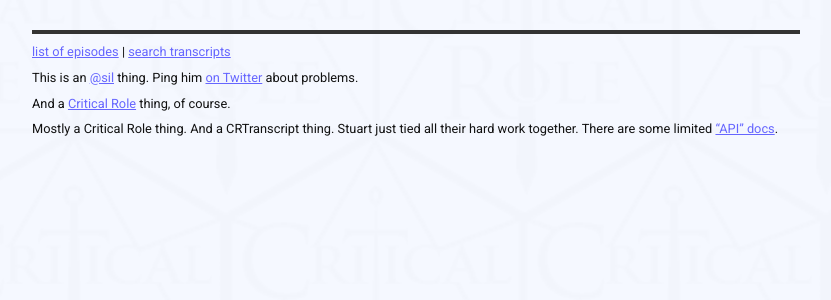
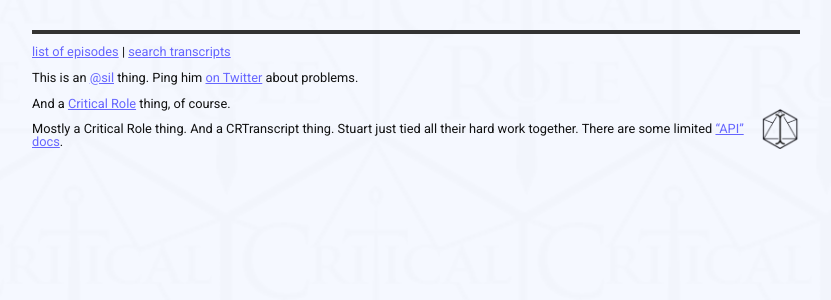
Before and after one commit to stuartlangridge/crtrsrch, a PHP site: page / in a window 1280 px wide. Shown: the part 500-800 px from the top of the page, without its empty margins (224-1055 px from the left). Run offline with PHP 8.4, Linux system fonts and the light colour scheme; some web fonts are replaced.

Commit message:
put the logo in the footer

```diff
--- a/style.css
+++ b/style.css
@@ -41,6 +41,9 @@
 footer {
     border-top: 4px solid #333;
     margin-top: 2em;
+    padding-right: 50px;
+    background: url(trlogo.png) bottom right no-repeat;
+    background-size: 40px 40px;
 }
 footer p {
     font-size: 0.8rem;
```
